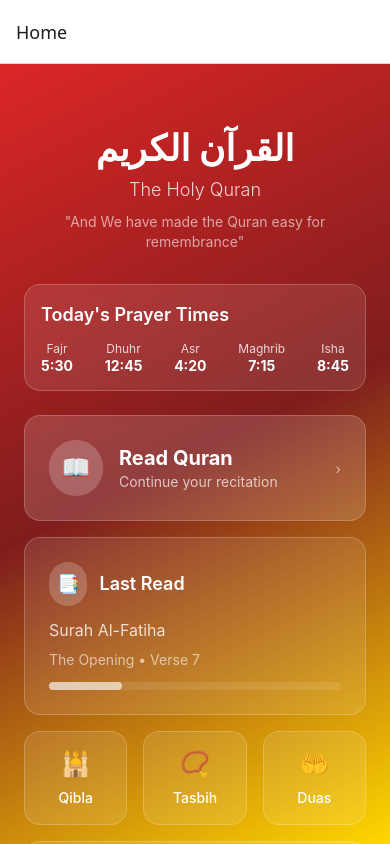
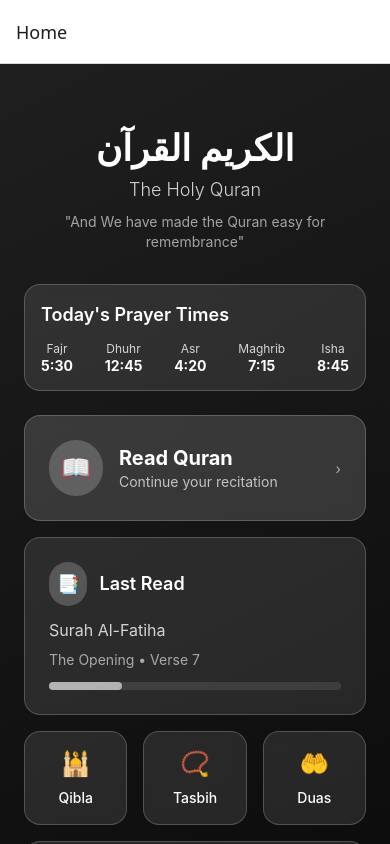
Before and after one commit to Saher-Anwar/Advanced_Quran_App, a React Native app in the folder frontend/: screen /Home in a window 390 px wide. Built offline with nearby package versions, Linux system fonts and the light colour scheme.

Commit message:
Refactored page title into its own component file

```diff
--- /dev/null
+++ b/frontend/components/PageTitle.tsx
@@ -0,0 +1,23 @@
+import { View, Text } from 'react-native';
+
+interface PageTitleProps {
+  title: string;
+  subtitle: string | undefined;
+  quote: string | undefined;
+}
+
+const PageTitle = ({ title, subtitle, quote }: PageTitleProps) => {
+  return (
+    <View className="px-6 pb-8 pt-16">
+      <Text className="mb-2 text-center text-4xl font-bold text-white">{title}</Text>
+      {subtitle && <Text className="text-center text-lg font-light text-white/80">{subtitle}</Text>}
+      {quote && <Text className="mt-2 text-center text-sm text-white/60">{quote}</Text>}
+    </View>
+  );
+};
+
+export default PageTitle;
+
+// الكريم القرآن
+// The Holy Quran
+// "And We have made the Quran easy for remembrance"
--- a/frontend/screens/HomeScreen.tsx
+++ b/frontend/screens/HomeScreen.tsx
@@ -1,6 +1,7 @@
 import { Button, View, Text, ImageBackground, ScrollView, TouchableOpacity } from 'react-native';
 import { useNavigation } from '../hooks/useNavigation';
 import { LinearGradient } from 'expo-linear-gradient';
+import PageTitle from 'components/PageTitle';
 
 const HomeScreen = () => {
   const navigation = useNavigation();
@@ -13,19 +14,17 @@ const HomeScreen = () => {
     <View className="flex-1">
       {/* Background with Islamic geometric pattern */}
       <LinearGradient
-        colors={['#DC2626', '#7F1D1D', '#FFD700']}
+        colors={['#1F1F1F', '#0D0D0D']}
         start={{ x: 0, y: 0 }}
         end={{ x: 1, y: 1 }}
         className="flex-1">
         <ScrollView className="flex-1" showsVerticalScrollIndicator={false}>
           {/* Header Section */}
-          <View className="px-6 pb-8 pt-16">
-            <Text className="mb-2 text-center text-4xl font-bold text-white">القرآن الكريم</Text>
-            <Text className="text-center text-lg font-light text-white/80">The Holy Quran</Text>
-            <Text className="mt-2 text-center text-sm text-white/60">
-              "And We have made the Quran easy for remembrance"
-            </Text>
-          </View>
+          <PageTitle
+            title={'الكريم القرآن'}
+            subtitle={'The Holy Quran'}
+            quote={'\"And We have made the Quran easy for remembrance\"'}
+          />
 
           {/* Prayer Times Card */}
           <View className="mx-6 mb-6 rounded-2xl border border-white/20 bg-white/10 p-4 backdrop-blur-sm">
```
